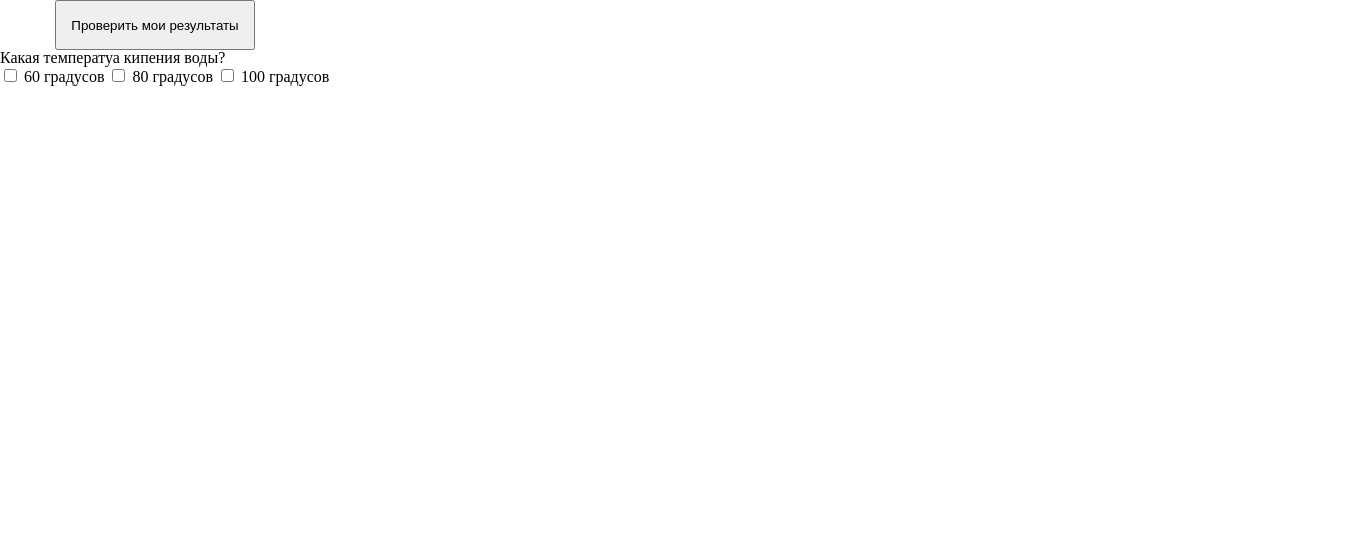
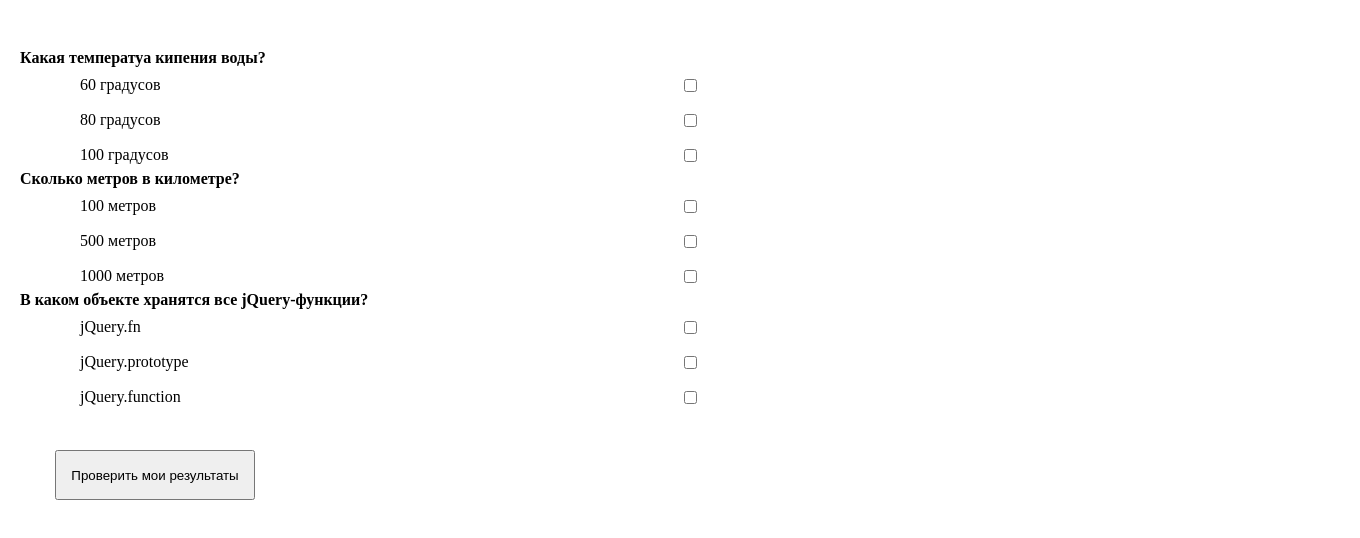
Before and after one commit to musicierer/bey_javascript_13-14, a plain HTML site: page index.html in a window 1280 px wide. Shown: the whole page, 1360 px wide, since content can reach past the window. Drawn offline with nearby package versions, Linux system fonts and the light colour scheme.

Commit message:
Add new commit
New commit

```diff
--- a/css/style.css
+++ b/css/style.css
@@ -1,4 +1,25 @@
+h1 {
+  font-size: 16px;
+  font-weight: 700;
+  padding-left: 20px;
+}
 
+.form {
+  display: flex;
+  flex-direction: column;
+}
+
+input {
+  position: relative;
+  top: 10px;
+  left: 50px;
+}
+
+label {
+  position: relative;
+  left: 80px;
+  top: -8px;
+}
 
 .container {
   padding-right: 15px;
@@ -10,6 +31,8 @@
 button {
   width: 200px;
   height: 50px;
+  position: relative;
+  top: 450px;
 }
 
 @media (min-width: 768px) {
--- a/index.html
+++ b/index.html
@@ -15,15 +15,18 @@
 <body>
 <div class="container">
 	<script type="text/template" id="test">
+	<% for (var i = 0; i< data.length; i++) { %>
 
-		<h1><%= questionFirst %></h1>
+		<h1><%= data[i].questionFirst %></h1>
+	<div class="form">
 		<input type="checkbox" id="variantFirst">
-		<label for="variantFirst"><%= variantFirst %></label>
+		<label for="variantFirst"><%= data[i].variantFirst %></label>
 		<input type="checkbox" id="variantSecond">
-		<label for="variantSecond"><%= variantSecond %></label>
+		<label for="variantSecond"><%= data[i].variantSecond %></label>
 		<input type="checkbox" id="variantThird">
-		<label for="variantThird"><%= variantThird %></label>
-
+		<label for="variantThird"><%= data[i].variantThird %></label>
+	</div>
+	<% }; %>
 	</script>
 	<button value="check">Проверить мои результаты</button>
 </div>
--- a/js/script.js
+++ b/js/script.js
@@ -1,25 +1,59 @@
-var question = {
+var question = [
+	{
 		questionFirst: 'Какая температуа кипения воды?',
 		variantFirst: '60 градусов',
 		variantSecond: '80 градусов',
 		variantThird: '100 градусов'
-	};
+	},
+	{
+		questionTwo: 'Сколько метров в километре?',
+		variantFirst: '100 метров',
+		variantSecond: '500 метров',
+		variantThird: '1000 метров'
+	},
+	{
+		questionThree: 'Каким образом шаблон помещается в HTML документ?',
+		variantFirst: 'Шаблон размещают в любом теге',
+		variantSecond: 'Шаблон размещают в теге <script> с нестандартным атрибутом type',
+		variantThird: 'Шаблон размещают в HTML документе как есть, не оборачивая тегом'
+	}
+];
 
 localStorage.setItem('test', JSON.stringify(question));
 
 var get = localStorage.getItem('test');
 
+var answer ={
+
+};
+
 $(function() {
 
 	var html = $('#test').html();
-	var question = {
+	var question = [
+	{
 		questionFirst: 'Какая температуа кипения воды?',
 		variantFirst: '60 градусов',
 		variantSecond: '80 градусов',
 		variantThird: '100 градусов'
-	};
+	},
+	{
+		questionFirst: 'Сколько метров в километре?',
+		variantFirst: '100 метров',
+		variantSecond: '500 метров',
+		variantThird: '1000 метров'
+	},
+	{
+		questionFirst: 'В каком объекте хранятся все jQuery-функции?',
+		variantFirst: 'jQuery.fn',
+		variantSecond: ' jQuery.prototype',
+		variantThird: 'jQuery.function'
+	}
+];
 
-	var content = tmpl(html, question);
+	var content = tmpl(html, {
+		data: question
+	});
 
 	$('body').append(content);
 
@@ -31,9 +65,6 @@ var $but = $('button');
 
 $but.on('click', function() {
 
-var variantThird = ('#variantThird');
-var variantSecond = ('#variantSecond');
-var variantFirst = ('#variantFirst');
 
 if($('#variantThird').prop('checked'))
   alert('Правильный ответ');
```
